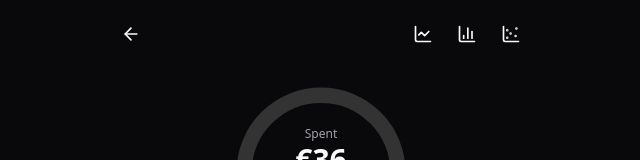
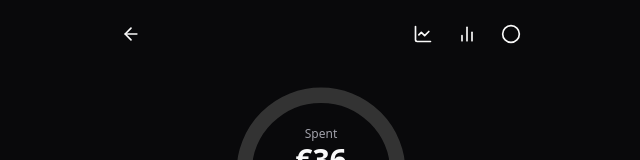
Before and after one commit to Murat-on-github/electra-app-caonyx, a React (Vite) app: page / in a window 1280 px wide. Shown: the top 160 px of the page, without its empty margins (319-959 px from the left). Built offline with nearby package versions, Linux system fonts and the light colour scheme.

Commit message:
Update chart icons
Refactor chart icons for better representation.

```diff
--- a/src/pages/Index.tsx
+++ b/src/pages/Index.tsx
@@ -1,6 +1,6 @@
 
 import React, { useState } from "react";
-import { ArrowLeft, ChartLine, BarChart3, ScatterChart } from "lucide-react";
+import { ArrowLeft, LineChart, BarChart2, Circle } from "lucide-react";
 import { TimePeriod } from "@/types/finance";
 import { mockDataByPeriod } from "@/lib/mockData";
 import SpendingOverview from "@/components/SpendingOverview";
@@ -25,13 +25,13 @@ const Index = () => {
           </button>
           <div className="flex space-x-2">
             <button className="p-2 rounded-full hover:bg-secondary/50">
-              <ChartLine className="w-5 h-5" />
+              <LineChart className="w-5 h-5" />
             </button>
             <button className="p-2 rounded-full hover:bg-secondary/50">
-              <BarChart3 className="w-5 h-5" />
+              <BarChart2 className="w-5 h-5" />
             </button>
             <button className="p-2 rounded-full hover:bg-secondary/50">
-              <ScatterChart className="w-5 h-5" />
+              <Circle className="w-5 h-5" />
             </button>
           </div>
         </header>
```
